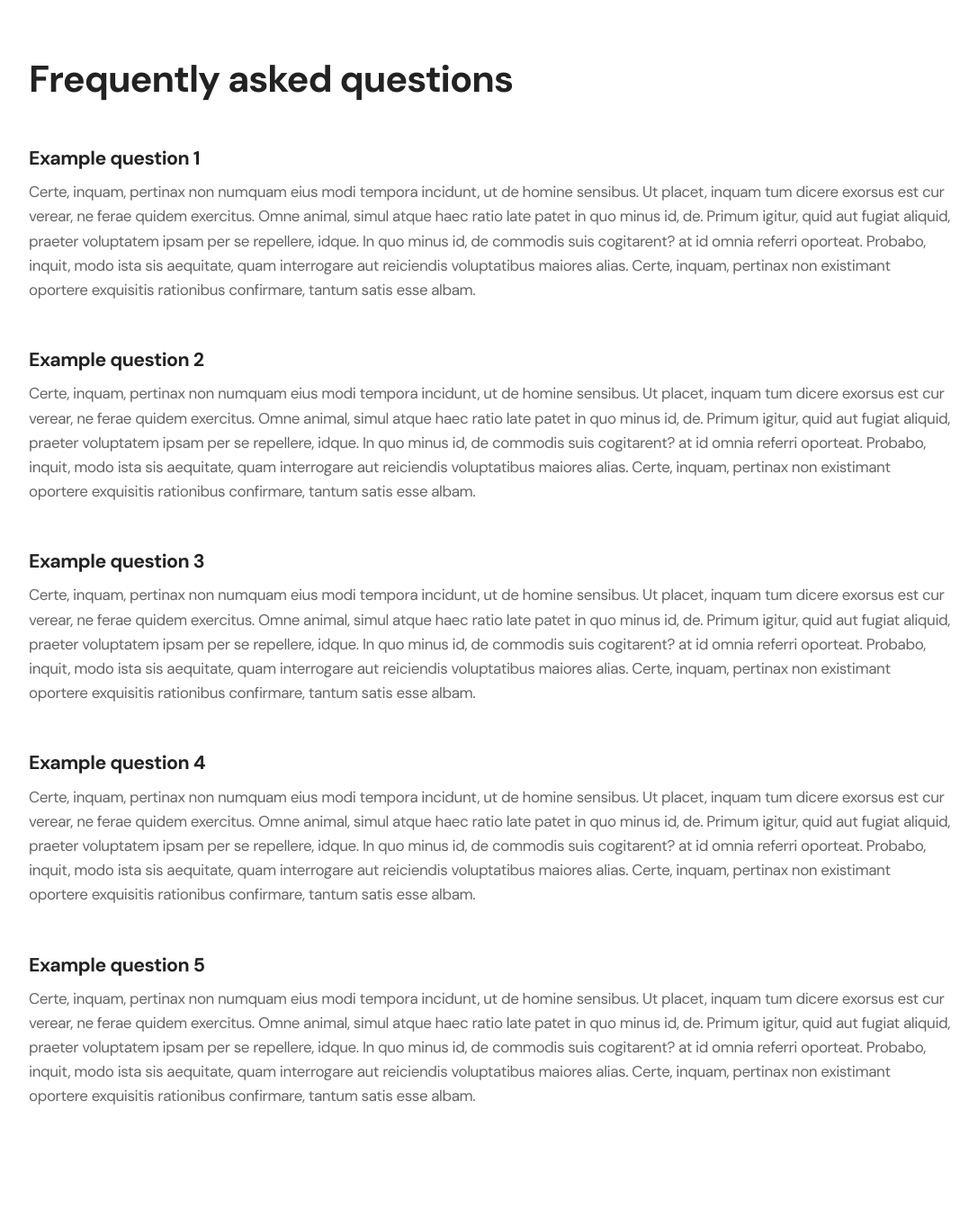
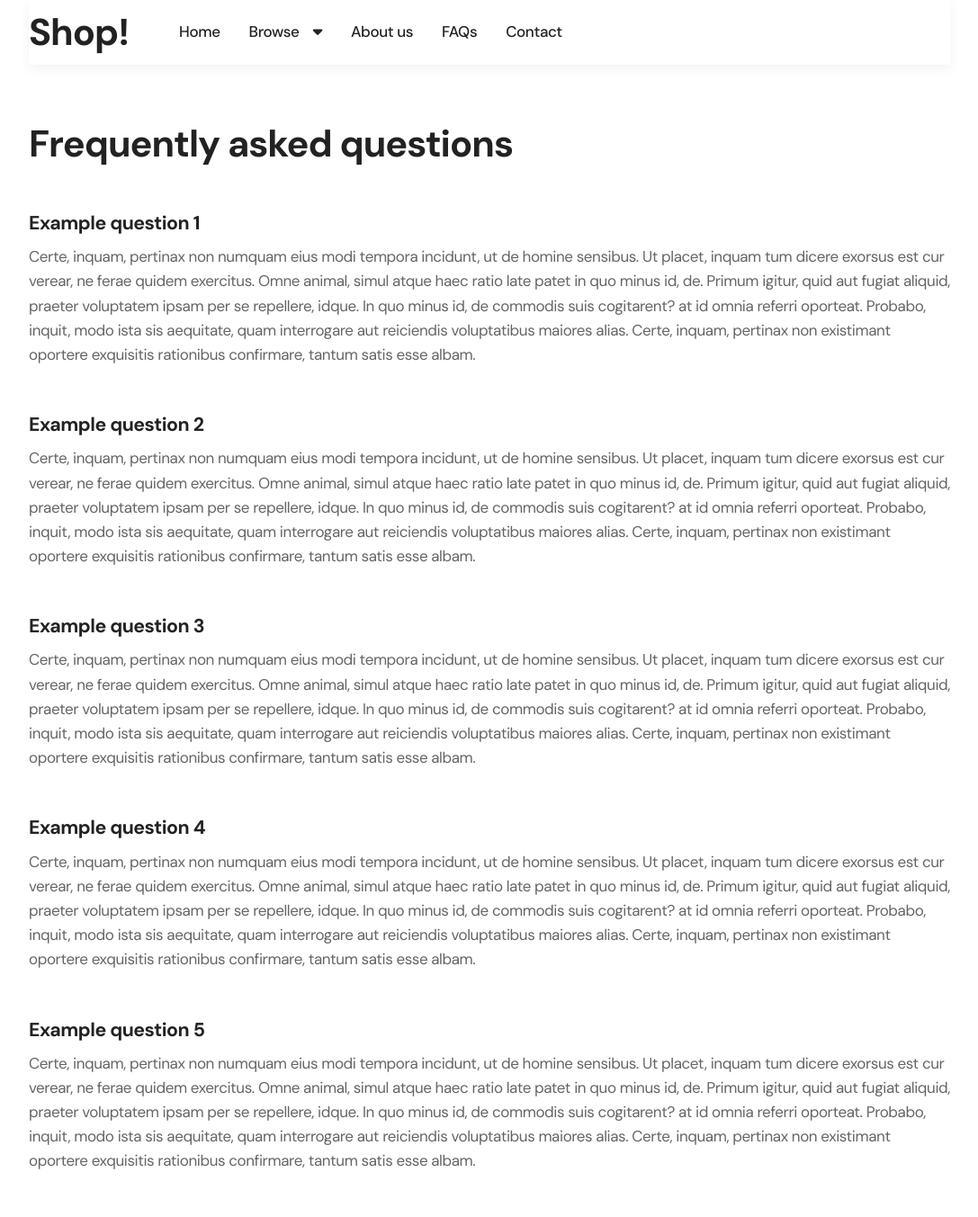
Before and after one commit to alohaquando/WebProg-HTML-and-CSS, a PHP site: page /Pages/5.1.5-FAQs.html in a window 1280 px wide. Shown: the whole page at 90% size, without its empty margins (96-1183 px from the left). Before the commit the page ends 1228 px from the top, so only its background shows below. Run offline with PHP 8.4, Linux system fonts and the light colour scheme; some libraries are stand-ins or nearby versions.

Commit message:
Work on navigation header

```diff
--- a/Pages/5.1.5-FAQs.html
+++ b/Pages/5.1.5-FAQs.html
@@ -7,11 +7,15 @@
     <meta name="description" content="FAQ" />
     <meta name="viewport" content="width=device-width, initial-scale=1.0" />
     <link rel="stylesheet" href="CSS/main.css" />
+    <script src="https://cdnjs.cloudflare.com/ajax/libs/jquery/2.2.2/jquery.min.js"></script>
+    <script src="script.js"></script>
   </head>
 </html>
 
 <body>
-  <div class="Header">
+  <header id="nav_header"></header>
+
+  <div class="HeaderH1_Left_With_Spacing">
     <h1>Frequently asked questions</h1>
   </div>
 
--- a/Pages/CSS/component.css
+++ b/Pages/CSS/component.css
@@ -1,4 +1,4 @@
-.Header {
+.HeaderH1_Left_With_Spacing {
   margin-top: 64px;
   margin-bottom: 48px;
 }
@@ -15,27 +15,3 @@
 .H4_and_body_17 p {
   margin-top: 8px;
 }
-
-.center_div {
-  display: flex;
-  justify-content: center;
-  align-items: center;
-}
-
-button {
-  height: 56px;
-  border-radius: 10px;
-  padding: 12px 32px;
-  background-color: var(--brand-red);
-  font-family: "DM Sans";
-  font-size: 21.3px;
-  font-weight: bold;
-  font-stretch: normal;
-  font-style: normal;
-  line-height: 1.51;
-  letter-spacing: -0.51px;
-  text-align: center;
-  color: var(--white);
-  cursor: pointer;
-  border: none;
-}
--- a/Pages/CSS/font.css
+++ b/Pages/CSS/font.css
@@ -22,6 +22,23 @@ a {
   line-height: 1.41;
   letter-spacing: -0.41px;
   color: var(--black);
+  text-decoration: none;
+  position: relative;
+}
+
+a:after {
+  content: "";
+  position: absolute;
+  background-color: black;
+  height: 3px;
+  width: 0;
+  left: 0;
+  bottom: -10px;
+  transition: 0.3s;
+}
+
+a:hover:after {
+  width: 100%;
 }
 
 h1 {
--- a/Pages/CSS/nav.css
+++ b/Pages/CSS/nav.css
@@ -1,32 +1,42 @@
-@import url("https://fonts.googleapis.com/css2?family=DM+Sans:wght@400;500;700&display=swap");
-
-*,
-*:before,
-*:after {
-  margin: 0;
-  padding: 0;
-  box-sizing: border-box;
+nav {
+  line-height: 1;
+  display: flex;
+  align-items: center;
+  height: 72px;
+  margin: 0 !important;
+  box-shadow: 0 5px 12px 0 rgba(0, 0, 0, 0.05);
+  background-color: var(--white);
 }
 
-:root {
-  --white: #ffffff;
-  --dark-grey: #a0a0a0;
-  --black: #222222;
-  --grey: #bababa;
-  --light-gray: #e9e9e9;
-  --red: #fe6c6c;
-  --brand-color: #f4b454;
+header {
+  position: sticky !important;
+  top: 0 !important;
 }
 
-nav {
+.nav_elements {
+  display: flex;
+  justify-content: space-between;
+  align-items: center;
+}
+
+.nav_logo {
+  display: flex;
+}
+
+.nav_elements li {
+  margin: 0 16px;
+  display: block;
+  white-space: nowrap;
+}
+
+/* nav {
   width: 100%;
   height: 80%;
-  margin: 0 0 0px;
+  margin: 0 auto;
   padding: 12px 177px 12px 166px;
   box-shadow: 0 5px 12px 0 rgba(0, 0, 0, 0.05);
   background-color: var(--white);
   display: flex;
-  font-family: "DM Sans";
 }
 
 nav ul {
@@ -45,10 +55,6 @@ nav ul li a {
   transition: 0.2s;
 }
 
-a {
-  position: relative;
-  text-decoration: none;
-}
 a:after {
   content: "";
   position: absolute;
@@ -59,9 +65,11 @@ a:after {
   bottom: -10px;
   transition: 0.3s;
 }
+
 a:hover:after {
   width: 100%;
 }
+
 label.logo {
   font-family: "DM Sans";
   width: 88px;
@@ -88,9 +96,11 @@ label.logo {
   letter-spacing: -0.48px;
   color: var(--black);
 }
+
 label.logo a {
   color: var(--black);
 }
+
 .checkbtn {
   float: right;
   font-size: 30px;
@@ -100,11 +110,12 @@ label.logo a {
   cursor: pointer;
   display: none;
 }
+
 #check {
   display: none;
 }
 /* Testing */
-@media screen and (max-width: 768px) {
+/* @media screen and (max-width: 768px) {
   .checkbtn {
     display: block;
   }
@@ -133,4 +144,4 @@ label.logo a {
   nav input[type="checkbox"]:checked ~ ul li {
     width: 95%;
   }
-}
+} */
--- /dev/null
+++ b/Pages/nav_header.html
@@ -0,0 +1,33 @@
+<!DOCTYPE html>
+<html lang="en">
+  <head>
+    <meta charset="utf-8" />
+    <meta name="describtion" content="" />
+    <link rel="stylesheet" href="CSS/main.css" />
+    <meta name="viewpoint" content="width=device-width, initial-scale=1" />
+    <script
+      src="https://kit.fontawesome.com/f43db195aa.js"
+      crossorigin="anonymous"
+    ></script>
+  </head>
+
+  <body>
+    <nav>
+      <div class="nav_logo">
+        <h1>Shop!</h1>
+      </div>
+      <ul class="nav_elements">
+        <li><a href="#">Home</a></li>
+        <li>
+          <a href="#"
+            >Browse
+            <i class="fas fa-caret-down"></i>
+          </a>
+        </li>
+        <li><a href="#">About us</a></li>
+        <li><a href="5.1.5-FAQs.html">FAQs</a></li>
+        <li><a href="#">Contact</a></li>
+      </ul>
+    </nav>
+  </body>
+</html>
--- /dev/null
+++ b/Pages/script.js
@@ -0,0 +1,3 @@
+$(function () {
+  $("#nav_header").load("nav_header.html");
+});
```
